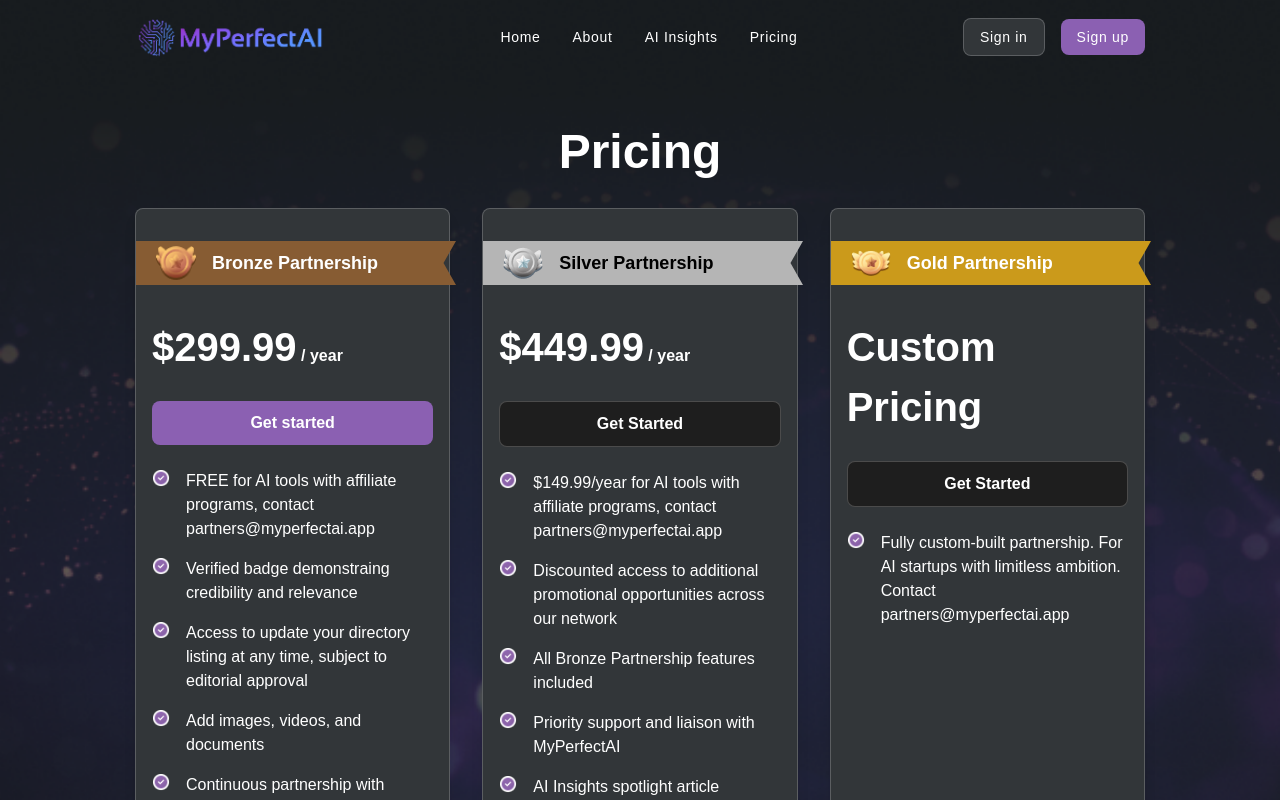
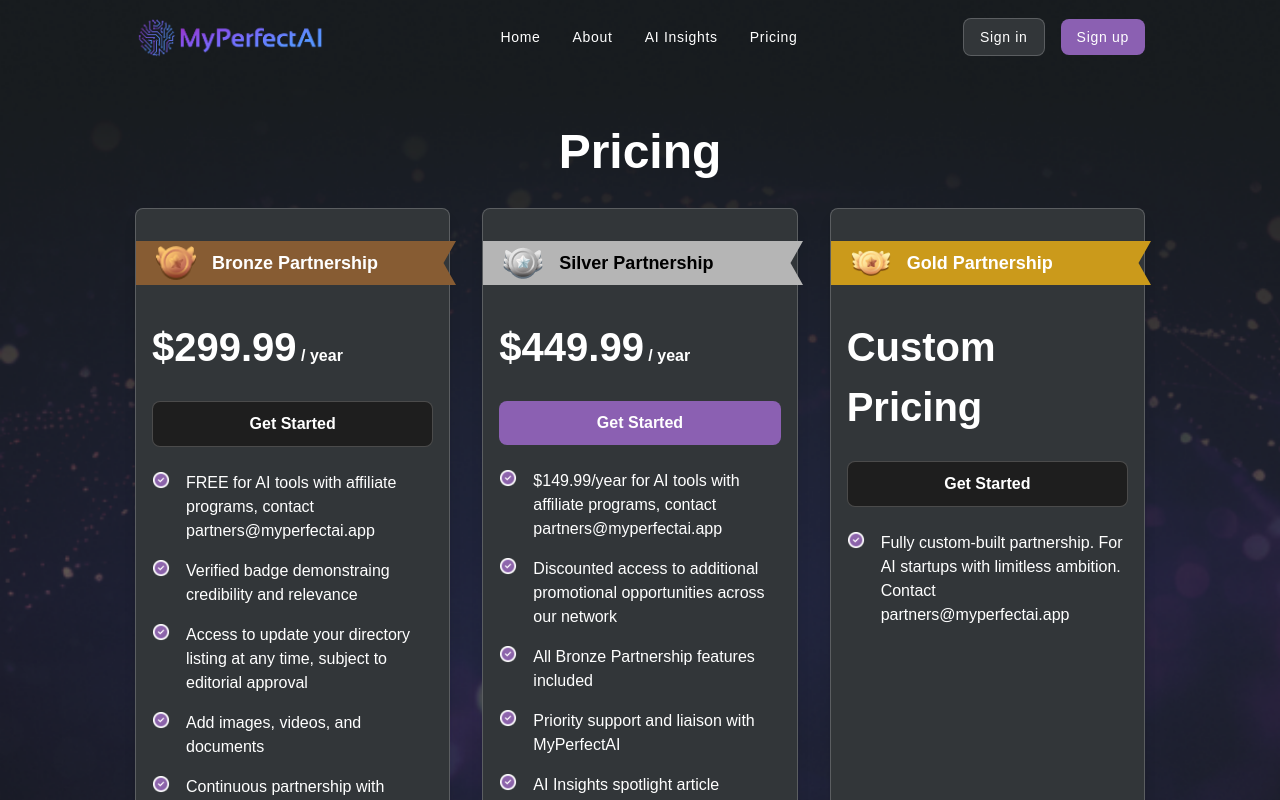
Before and after one commit to CodeWithBati/perfectAIFrontend, a Next.js app: page /pricing in a window 1280 px wide. Shown: the top 800 px of the page. Built offline with nearby package versions, Linux system fonts and the light colour scheme.

Commit message:
change pricing page button styles

```diff
--- a/app/src/components/PricingNew/PriceCard.jsx
+++ b/app/src/components/PricingNew/PriceCard.jsx
@@ -119,7 +119,7 @@
                 }
                 <button
                     onClick={handlePayment}
-                    className={`w-full text-white font-semibold px-[20px] py-[10px] rounded-lg mb-6 ${detail?.button === 'Get started' ? 'bg-[#8B60B2]' : 'bg-[#1E1E1E] border border-[#FFFFFF33]'}`}
+                    className={`w-full text-white font-semibold px-[20px] py-[10px] rounded-lg mb-6 ${detail?.planType === 'silver' ? 'bg-[#8B60B2]' : 'bg-[#1E1E1E] border border-[#FFFFFF33]'}`}
                 >
                     {detail?.button}
                 </button>
--- a/app/src/components/PricingNew/PricingNew.jsx
+++ b/app/src/components/PricingNew/PricingNew.jsx
@@ -19,7 +19,7 @@
       "planType": "bronze",
       "price": "$299.99",
       "duration": "year",
-      "button": "Get started",
+      "button": "Get Started",
       "features": [
         "FREE for AI tools with affiliate programs, contact partners@myperfectai.app",
         "Verified badge demonstraing credibility and relevance",
```
